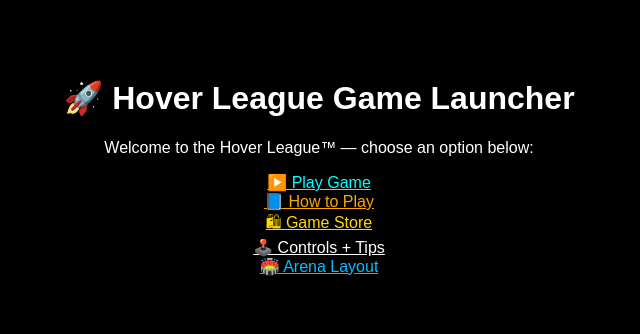
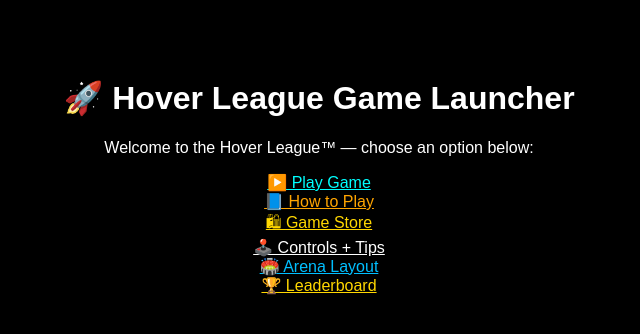
Before and after one commit to Staal1984/Caging_The_Spirit_Within_Final, a plain HTML site: page HoverLeague_Launcher/index.html in a window 1280 px wide. Shown: the whole page, without its empty margins (321-961 px from the left). Drawn offline with Linux system fonts and the light colour scheme.

Commit message:
Update index.html

```diff
--- a/HoverLeague_Launcher/index.html
+++ b/HoverLeague_Launcher/index.html
@@ -14,6 +14,6 @@
     <li><a href="Store/index.html" style="color: gold;">🛍 Game Store</a></li>
   <li><a href="../Controls/index.html" style="color: white;">🕹️ Controls + Tips</a></li>
 <li><a href="../Arena/index.html" style="color: deepskyblue;">🏟️ Arena Layout</a></li>
-</ul>
+<li><a href="../Leaderboard/index.html" style="color: gold;">🏆 Leaderboard</a></li></ul>
 </body>
 </html>
```
